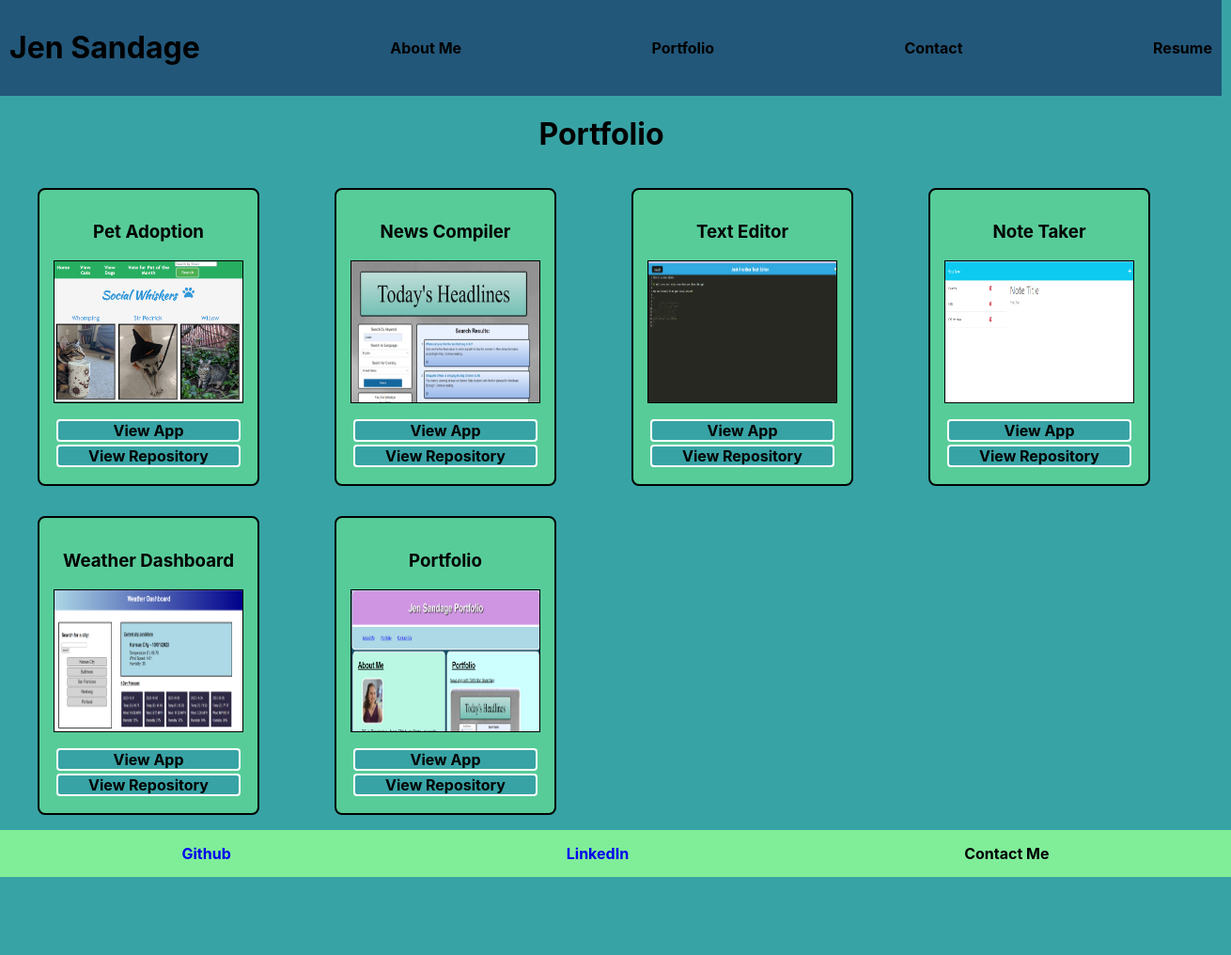
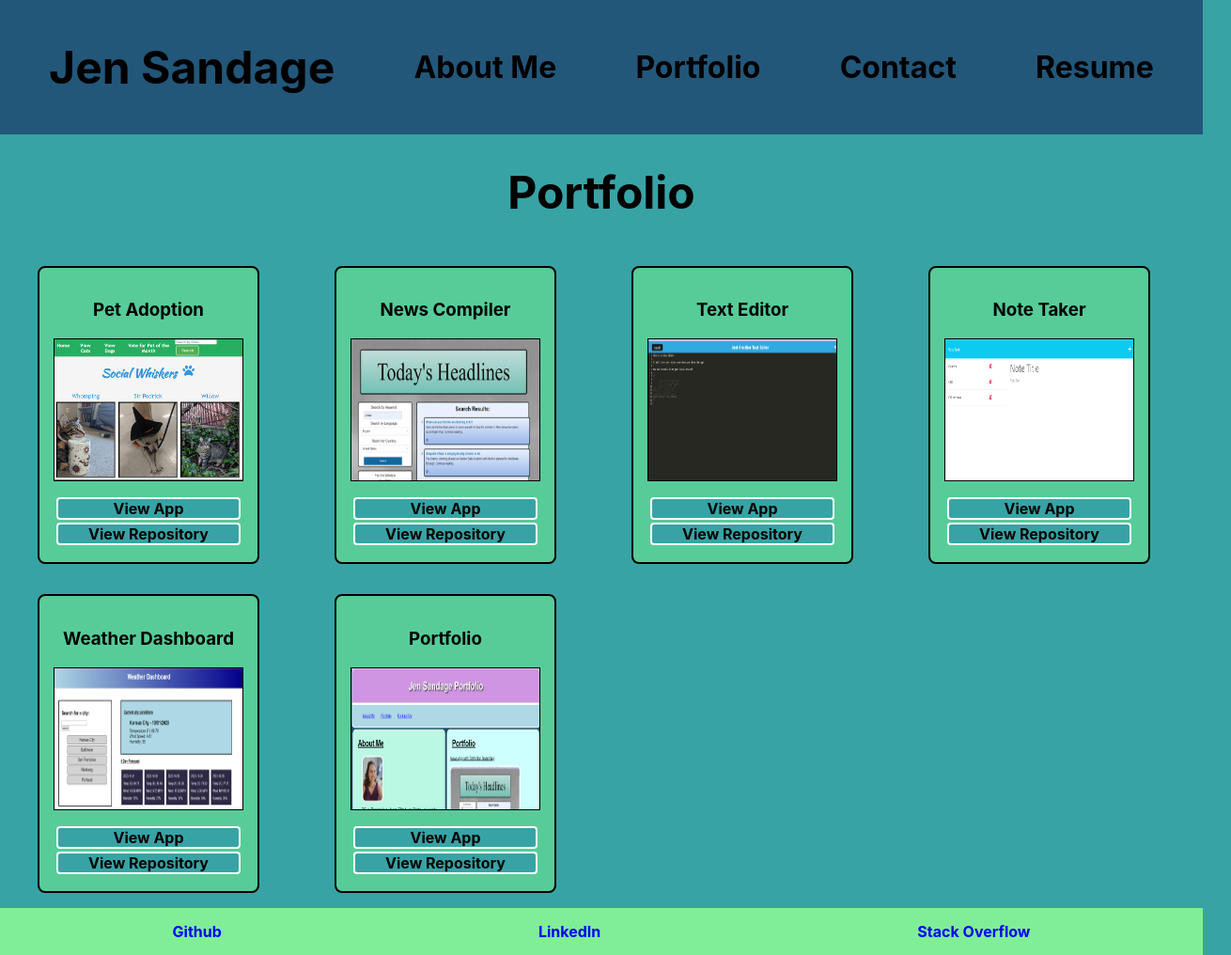
Before and after one commit to jensandage1/React-Portfolio, a React (Create React App) app in the folder portfolio/: page /resume in a window 1280 px wide. Shown: the whole page at 94% size, 1310 px wide, since content can reach past the window. Before the commit the page ends 933 px from the top, so only its background shows below. Built offline with nearby package versions, Linux system fonts and the light colour scheme.

Commit message:
added stack overflow link, changed nav title sizes

```diff
--- a/portfolio/src/components/Footer.js
+++ b/portfolio/src/components/Footer.js
@@ -1,12 +1,12 @@
 import "../styles/Footer.css";
-import Contact from "./Contact";
 
 export default function Footer() {
     return (
         <div className="footer">
             <a href="https://github.com/jensandage1">Github</a>
             <a href="https://www.linkedin.com/in/jennifer-sandage-469899130/">LinkedIn</a>
-            <Contact />
+            <a href="https://stackoverflow.com/users/22667679/jennifer-sandage">Stack Overflow</a>
+
 
         </div>
     )
--- a/portfolio/src/styles/Footer.css
+++ b/portfolio/src/styles/Footer.css
@@ -2,9 +2,8 @@
     background-color: #80ED99;
     display: flex;
     justify-content: space-around;
+    align-items: center;
     padding: 15px;
-    position:absolute;
-    width: 100%;
 }
 
 a {
--- a/portfolio/src/styles/Nav.css
+++ b/portfolio/src/styles/Nav.css
@@ -1,18 +1,17 @@
 .nav {
     background-color: #22577A;
     display: flex;
-    justify-content: space-between;
+    justify-content: space-around;
     align-items: center;
     padding: 10px;
-    width: 100%;
   }
 
   h1 {
-    font-size: 2em;
+    font-size: 6vh;
     background-color: #22577A;
   }
   h2{
-    font-size: 1em;
+    font-size: 4vh;
     background-color: #22577A;
   }
 
```
